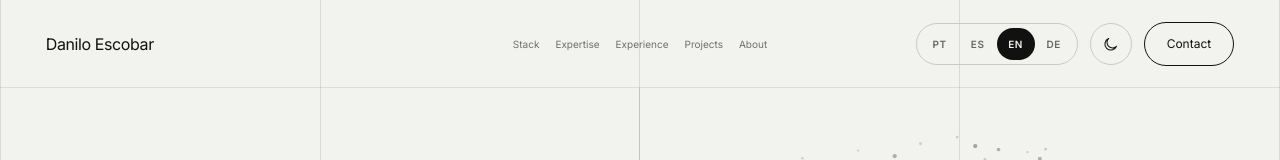
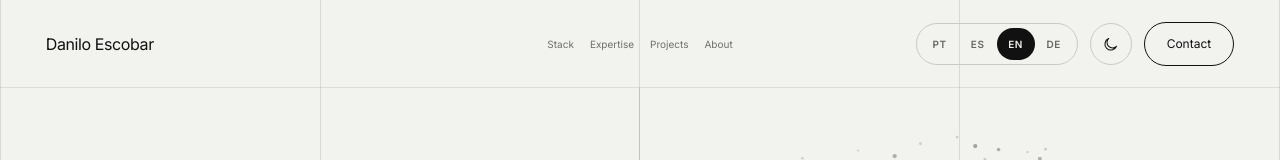
Before and after one commit to escobardanilo/my-site, a Next.js app: page / in a window 1280 px wide. Shown: the top 160 px of the page. Built offline with nearby package versions, Linux system fonts and the light colour scheme.

Commit message:
Remove experience from header navigation

```diff
--- a/src/components/layout/Header.tsx
+++ b/src/components/layout/Header.tsx
@@ -14,7 +14,6 @@ const navigationCopy: Record<
   {
     stack: string;
     expertise: string;
-    experience: string;
     projects: string;
     about: string;
     contact: string;
@@ -23,7 +22,6 @@ const navigationCopy: Record<
   pt: {
     stack: "Stack",
     expertise: "Especialização",
-    experience: "Experiência",
     projects: "Projetos",
     about: "Sobre",
     contact: "Contacto",
@@ -31,7 +29,6 @@ const navigationCopy: Record<
   en: {
     stack: "Stack",
     expertise: "Expertise",
-    experience: "Experience",
     projects: "Projects",
     about: "About",
     contact: "Contact",
@@ -39,7 +36,6 @@ const navigationCopy: Record<
   es: {
     stack: "Stack",
     expertise: "Especialización",
-    experience: "Experiencia",
     projects: "Proyectos",
     about: "Sobre",
     contact: "Contacto",
@@ -47,7 +43,6 @@ const navigationCopy: Record<
   de: {
     stack: "Stack",
     expertise: "Spezialisierung",
-    experience: "Erfahrung",
     projects: "Projekte",
     about: "Über mich",
     contact: "Kontakt",
@@ -66,7 +61,6 @@ const navItems: Array<{
   key:
     | "stack"
     | "expertise"
-    | "experience"
     | "projects"
     | "about";
 }> = [
@@ -74,10 +68,6 @@ const navItems: Array<{
   {
     id: "expertise",
     key: "expertise",
-  },
-  {
-    id: "experience",
-    key: "experience",
   },
   {
     id: "projects",
```
